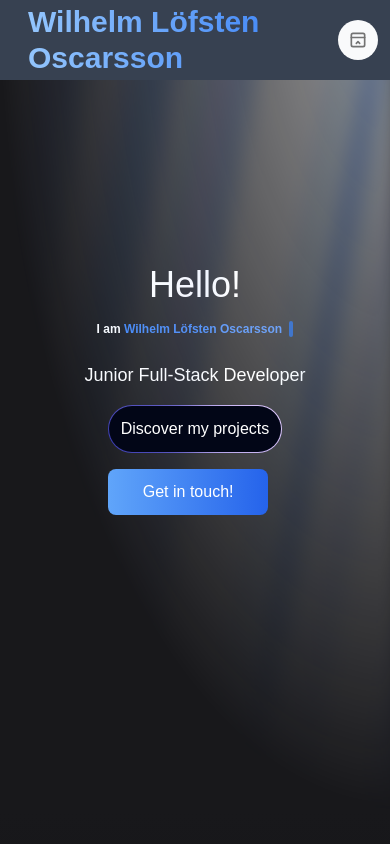
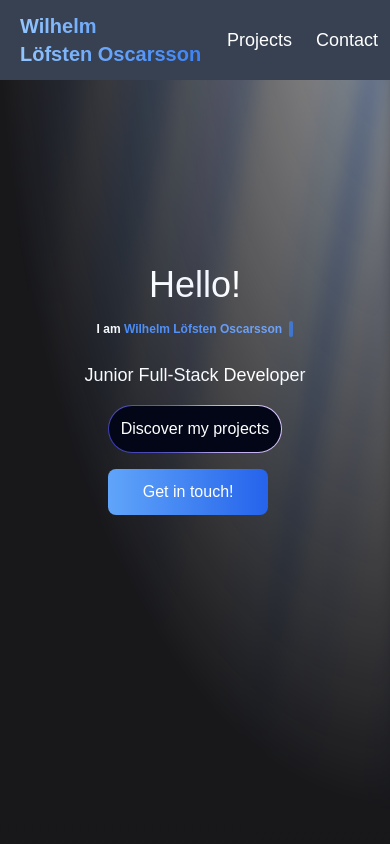
Before and after one commit to wilhelmlofsten/portfoliowebsite, a Next.js app: page / in a window 390 px wide. Shown: the top 844 px of the page. Built offline with nearby package versions, Linux system fonts and the light colour scheme.

Commit message:
Changed a bit regarding mobile screen with navbar and icons

```diff
--- a/src/components/ui/Navbar.jsx
+++ b/src/components/ui/Navbar.jsx
@@ -36,13 +36,18 @@ const Navbar = () => {
     <div className="m-0 p-0">
       <nav className="bg-gray-700 p-3 h-20 mt-0 w-full fixed top-0 z-50 flex justify-between items-center">
         <Link href="/" legacyBehavior>
-          <a className="bg-gradient-to-r from-blue-300 to-blue-500 text-transparent bg-clip-text text-3xl ml-4 hover:from-blue-400 hover:to-blue-500 font-bold">
-            {" "}
-            Wilhelm Löfsten Oscarsson
+          <a
+            className="
+      bg-gradient-to-r from-blue-300 to-blue-500 text-transparent bg-clip-text
+      text-xl sm:text-2xl md:text-3xl ml-2 sm:ml-4
+      hover:from-blue-400 hover:to-blue-500 font-bold"
+          >
+            <span className="block sm:inline">Wilhelm</span>
+            <span className="block sm:inline"> Löfsten Oscarsson</span>
           </a>
         </Link>
-        <div className="flex items-center space-x-8">
-          <FloatingDock items={dockItems} className="mr-8" />
+        <div className="flex items-center space-x-4 sm:space-x-8">
+          <FloatingDock items={dockItems} className="mr-2 sm:mr-8" />
         </div>
       </nav>
     </div>
--- a/src/components/ui/floating-dock.jsx
+++ b/src/components/ui/floating-dock.jsx
@@ -21,60 +21,22 @@ export const FloatingDock = ({ items, desktopClassName, mobileClassName }) => {
 };
 
 const FloatingDockMobile = ({ items, className }) => {
-  const [open, setOpen] = useState(false);
+  // filter to show only "Projects" and "Contact" on mobile
+  const mobileItems = items.filter(
+    (item) => item.title === "Projects" || item.title === "Contact"
+  );
+
   return (
-    <div className={cn("relative block md:hidden", className)}>
-      <AnimatePresence>
-        {open && (
-          <motion.div
-            layoutId="nav"
-            className="absolute bottom-full mb-2 inset-x-0 flex flex-col gap-4"
-          >
-            {items.map((item, idx) => (
-              <motion.div
-                key={item.title}
-                initial={{ opacity: 0, y: 10 }}
-                animate={{
-                  opacity: 1,
-                  y: 0,
-                }}
-                exit={{
-                  opacity: 0,
-                  y: 10,
-                  transition: {
-                    delay: idx * 0.05,
-                  },
-                }}
-                transition={{ delay: (items.length - 1 - idx) * 0.05 }}
-              >
-                <Link
-                  href={item.href}
-                  key={item.title}
-                  className={`h-10 w-10 rounded-full ${
-                    item.text
-                      ? "mb-6 bg-transparent"
-                      : "bg-gray-50 dark:bg-neutral-900 mb-2"
-                  } flex items-center justify-center`}
-                >
-                  {item.text ? (
-                    <span className="text-white hover:text-gray-300 text-lg">
-                      {item.title}
-                    </span>
-                  ) : (
-                    <div className="h-4 w-4">{item.icon}</div>
-                  )}
-                </Link>
-              </motion.div>
-            ))}
-          </motion.div>
-        )}
-      </AnimatePresence>
-      <button
-        onClick={() => setOpen(!open)}
-        className="h-10 w-10 rounded-full bg-gray-50 dark:bg-neutral-800 flex items-center justify-center"
-      >
-        <IconLayoutNavbarCollapse className="h-5 w-5 text-neutral-500 dark:text-neutral-400" />
-      </button>
+    <div className={cn("flex md:hidden space-x-6", className)}>
+      {mobileItems.map((item) => (
+        <Link
+          key={item.title}
+          href={item.href}
+          className="text-white hover:text-gray-300 text-lg"
+        >
+          {item.title}
+        </Link>
+      ))}
     </div>
   );
 };
```
